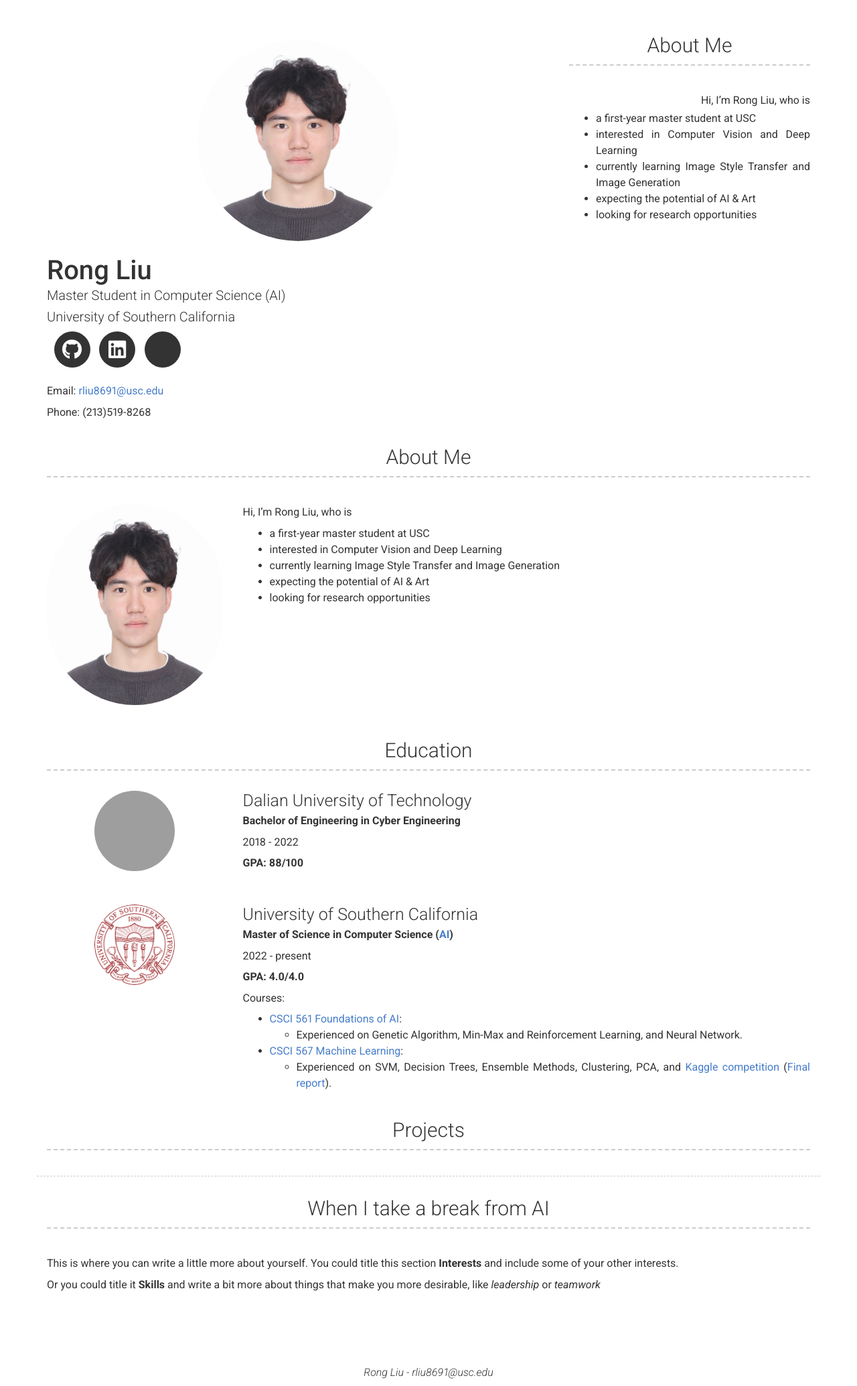
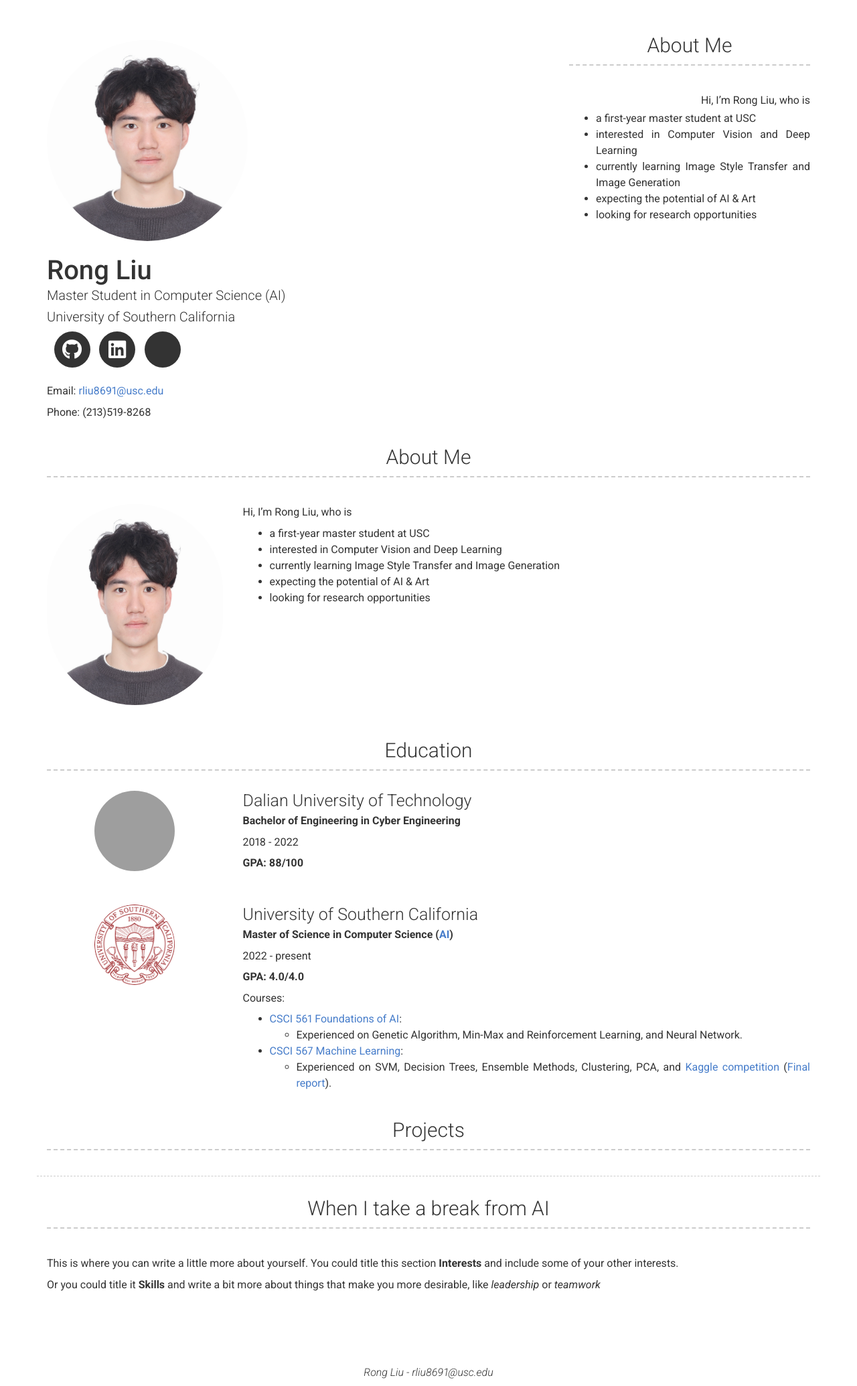
Before and after one commit to RongLiu-Leo/rongliu-leo.github.io, a Jekyll site: the page built from index.md, in a window 1280 px wide. Shown: the whole page at 67% size. Built offline with Jekyll 4.4.1, drawn with Linux system fonts in a browser that asks for light colours; nearby versions of some CDN libraries; a style sheet for code colours, icons or effects is not loaded; grey boxes are pictures that could not be loaded.

Commit message:
Update modern-resume-theme.scss

```diff
--- a/_sass/modern-resume-theme.scss
+++ b/_sass/modern-resume-theme.scss
@@ -30,12 +30,12 @@
 .profile-img {
   width: 300px;
   height: 300px;
-  margin: 0 auto;
+  // margin: 0 auto;
   margin-bottom: 20px;
   display: block;
   border-radius: 150px;
   background-size: cover;
-  background-position: left;
+  background-position: center;
   background-repeat: repeat, no-repeat;
 }
 
```
